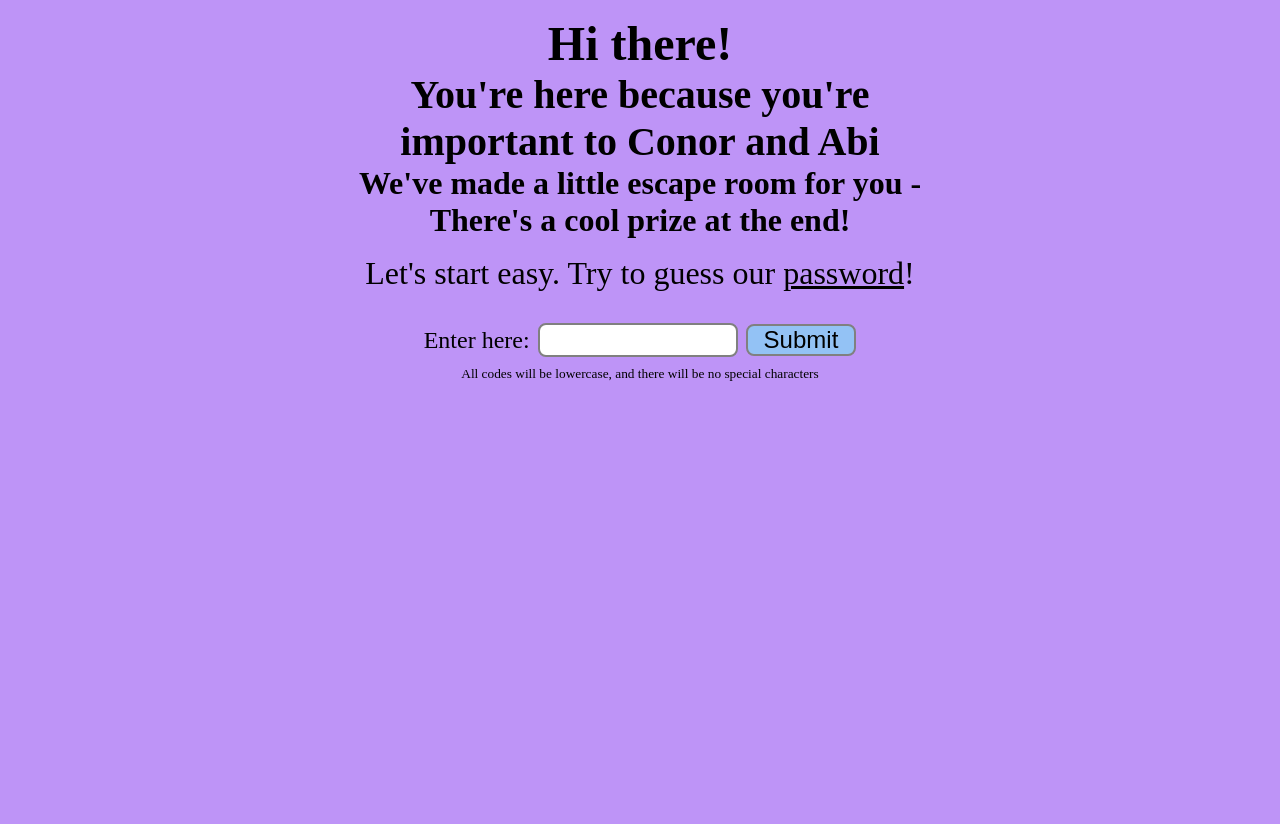
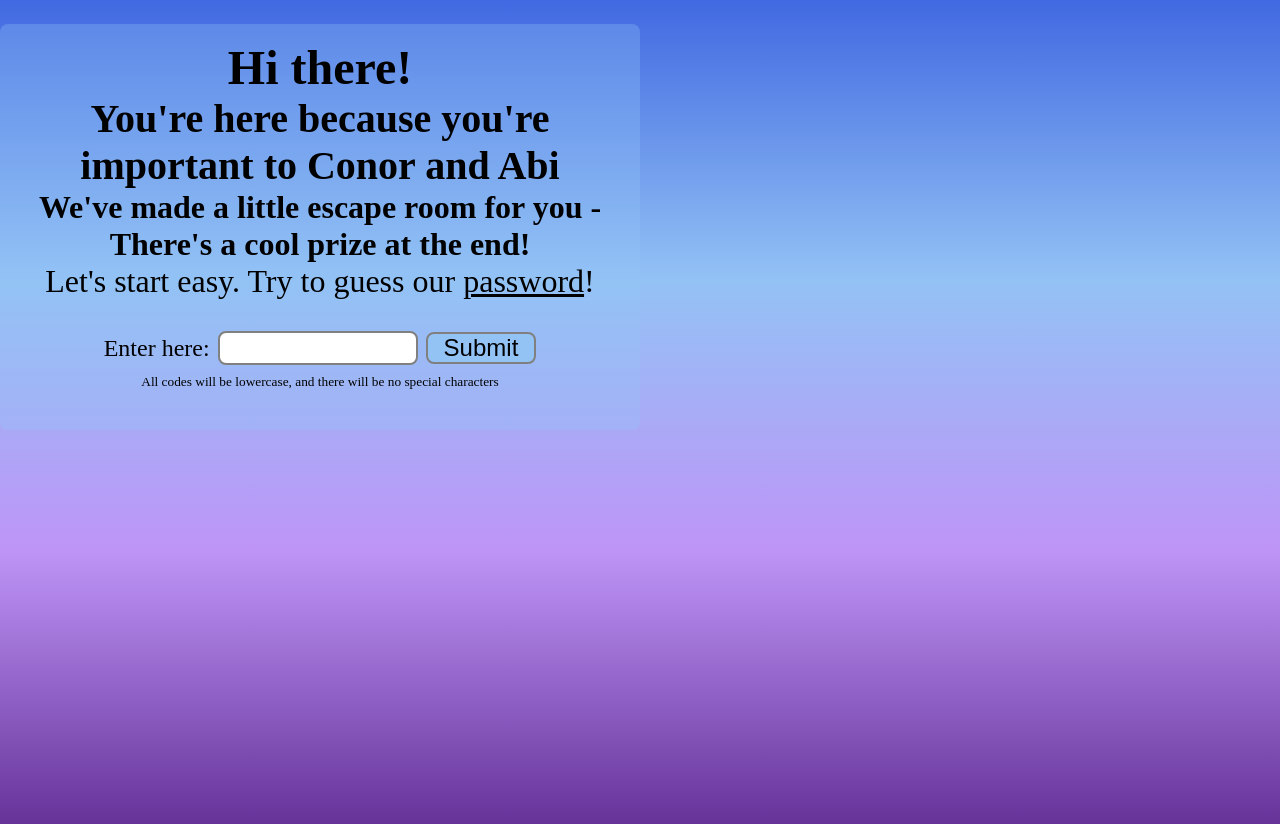
Before and after one commit to Abibubble/harrison-nye, a React (Create React App) app: page / in a window 1280 px wide. Before the commit the page ends 800 px from the top, so only its background shows below. Built offline with nearby package versions, Linux system fonts and the light colour scheme; a web font is replaced by a local one.

Commit message:
wip: Tidy styling

```diff
--- a/src/components/password-input.js
+++ b/src/components/password-input.js
@@ -1,6 +1,7 @@
 import styled from 'styled-components'
 import { useNavigate } from 'react-router-dom'
 import styles from '../data/styles'
+import SubmitButton from './submit-button'
 
 export default function PasswordInput() {
   const navigate = useNavigate()
@@ -32,10 +33,10 @@ export default function PasswordInput() {
   }
 
   return (
-    <Form>
+    <Form onSubmit={checkPassword}>
       <Label for='password'>Enter here:</Label>
       <Input type='text' id='password' name='password' />
-      <Button onClick={checkPassword}>Submit</Button>
+      <SubmitButton value='Submit' />
       <br />
       <small>
         All codes will be lowercase, and there will be no special characters
@@ -68,12 +69,3 @@ const Input = styled.input`
     width: 30%;
   }
 `
-
-const Button = styled.button`
-  margin: ${styles.spacer.tiny};
-  border-radius: ${styles.spacer.tiny};
-  border: ${styles.spacer.fine} solid grey;
-  background-color: #93c2f5;
-  font-size: 1.5rem;
-  padding: 0 ${styles.spacer.small};
-`
--- a/src/components/rsvp-form.js
+++ b/src/components/rsvp-form.js
@@ -2,6 +2,7 @@ import React, { useRef } from 'react'
 import styled from 'styled-components'
 import emailjs from '@emailjs/browser'
 import styles from '../data/styles'
+import SubmitButton from './submit-button'
 
 export default function RsvpForm() {
   const form = useRef()
@@ -27,7 +28,7 @@ export default function RsvpForm() {
   }
 
   return (
-    <Form ref={form} onSubmit={sendEmail}>
+    <form ref={form} onSubmit={sendEmail}>
       <Label>Name</Label>
       <Input type='text' name='user_name' />
       <Label>Email</Label>
@@ -45,16 +46,10 @@ export default function RsvpForm() {
       <textarea name='allergy' />
       <Label>Any dietary restrictions?</Label>
       <textarea name='dietary' />
-      <Submit type='submit' value='Send' />
-    </Form>
+      <SubmitButton value='Send' />
+    </form>
   )
 }
-
-const Form = styled.form`
-  background-color: ${styles.colour.blue};
-  border-radius: ${styles.spacer.tiny};
-  text-align: center;
-`
 
 const Label = styled.label`
   display: block;
@@ -65,5 +60,3 @@ const Input = styled.input`
   display: block;
   margin: 0 auto;
 `
-
-const Submit = styled(Input)``
--- /dev/null
+++ b/src/components/submit-button.js
@@ -0,0 +1,15 @@
+import styled from 'styled-components'
+import styles from '../data/styles'
+
+export default function SubmitButton({ value }) {
+  return <Button type='submit' value={value} />
+}
+
+const Button = styled.input`
+  margin: ${styles.spacer.tiny};
+  border-radius: ${styles.spacer.tiny};
+  border: ${styles.spacer.fine} solid grey;
+  background-color: ${styles.colour.blue};
+  font-size: 1.5rem;
+  padding: 0 ${styles.spacer.small};
+`
--- a/src/components/wrapper.js
+++ b/src/components/wrapper.js
@@ -2,15 +2,22 @@ import styled from 'styled-components'
 import styles from '../data/styles'
 
 export default function Wrapper({ ...props }) {
-  return <StyledWrapper>{props.children}</StyledWrapper>
+  return (
+    <StyledWrapper className={props.className}>{props.children}</StyledWrapper>
+  )
 }
 
 const StyledWrapper = styled.div`
-  margin: ${styles.spacer.small};
+  width: 90%;
+  margin: ${styles.spacer.small} auto;
   border-radius: ${styles.spacer.tiny};
-  background-color: ${styles.colour.blue};
+  background-color: ${styles.colour.transparentBlue};
+  text-align: center;
+  height: 100%;
+  padding: ${styles.spacer.small} 0;
 
   @media (min-width: ${styles.breakpoint.medium}) {
     margin: ${styles.spacer.medium} 0;
+    width: 50%;
   }
 `
--- a/src/data/styles.js
+++ b/src/data/styles.js
@@ -16,6 +16,7 @@ const styles = {
   colour: {
     purple: '#be94f7',
     blue: '#93c2f5',
+    transparentBlue: 'rgba(147, 194, 245, 0.3)',
   },
 }
 
--- a/src/pages/escape2.js
+++ b/src/pages/escape2.js
@@ -1,35 +1,23 @@
 import styled from 'styled-components'
 import PasswordInput from '../components/password-input'
 import styles from '../data/styles'
+import Wrapper from '../components/wrapper'
 
 export default function Escape2() {
   return (
-    <Page>
-      <MainText>
+    <Wrapper>
+      <PageSection>
         <h1>Nicely done!</h1>
         <p>Ok, that was definitely too easy! For the next one...</p>
-      </MainText>
-      <Clue>
+      </PageSection>
+      <PageSection>
         <p>Clue here</p>
-      </Clue>
+      </PageSection>
       <PasswordInput />
-    </Page>
+    </Wrapper>
   )
 }
 
-const Page = styled.div`
-  height: 100%;
-  text-align: center;
-  width: 100%;
-  margin: 0 auto;
-
-  @media (min-width: ${styles.breakpoint.medium}) {
-    width: 50%;
-  }
-`
-
-const MainText = styled.div`
+const PageSection = styled.div`
   margin: ${styles.spacer.small};
 `
-
-const Clue = MainText
--- a/src/pages/escape3.js
+++ b/src/pages/escape3.js
@@ -1,38 +1,26 @@
 import styled from 'styled-components'
 import PasswordInput from '../components/password-input'
 import styles from '../data/styles'
+import Wrapper from '../components/wrapper'
 
 export default function Escape2() {
   return (
-    <Page>
-      <MainText>
+    <Wrapper>
+      <PageSection>
         <h1>Nicely done!</h1>
         <p>
           Ok, that was definitely too easy! For the next one, solve the pigpen
           cypher below
         </p>
-      </MainText>
-      <Clue>
+      </PageSection>
+      <PageSection>
         <p>Clue here</p>
-      </Clue>
+      </PageSection>
       <PasswordInput />
-    </Page>
+    </Wrapper>
   )
 }
 
-const Page = styled.div`
-  height: 100%;
-  text-align: center;
-  width: 100%;
-  margin: 0 auto;
-
-  @media (min-width: ${styles.breakpoint.medium}) {
-    width: 50%;
-  }
-`
-
-const MainText = styled.div`
+const PageSection = styled.div`
   margin: ${styles.spacer.small};
 `
-
-const Clue = MainText
--- a/src/pages/index.js
+++ b/src/pages/index.js
@@ -1,41 +1,29 @@
 import styled from 'styled-components'
 import PasswordInput from '../components/password-input'
 import styles from '../data/styles'
+import Wrapper from '../components/wrapper'
 
 export default function Home() {
   return (
-    <Page>
-      <MainText>
+    <Wrapper>
+      <PageSection>
         <h1>Hi there!</h1>
         <h2>You're here because you're important to Conor and Abi</h2>
         <h3>
           We've made a little escape room for you - There's a cool prize at the
           end!
         </h3>
-      </MainText>
-      <Clue>
+      </PageSection>
+      <PageSection>
         <p>
           Let's start easy. Try to guess our <u>password</u>!
         </p>
-      </Clue>
+      </PageSection>
       <PasswordInput />
-    </Page>
+    </Wrapper>
   )
 }
 
-const Page = styled.div`
-  height: 100%;
-  text-align: center;
-  width: 100%;
-  margin: 0 auto;
-
-  @media (min-width: ${styles.breakpoint.medium}) {
-    width: 50%;
-  }
+const PageSection = styled.div`
+  margin: 0 ${styles.spacer.small};
 `
-
-const MainText = styled.div`
-  margin: ${styles.spacer.small};
-`
-
-const Clue = MainText
--- a/src/pages/rsvp.js
+++ b/src/pages/rsvp.js
@@ -1,23 +1,13 @@
 import styled from 'styled-components'
 import RsvpForm from '../components/rsvp-form'
 import styles from '../data/styles'
+import Wrapper from '../components/wrapper'
 
 export default function Rsvp() {
   return (
-    <Page>
+    <Wrapper>
       <h1>RSVP</h1>
       <RsvpForm />
-    </Page>
+    </Wrapper>
   )
 }
-
-const Page = styled.div`
-  height: 100%;
-  text-align: center;
-  width: 90%;
-  margin: 0 auto;
-
-  @media (min-width: ${styles.breakpoint.medium}}) {
-    width: 50%;
-  }
-`
--- a/src/pages/welcome.js
+++ b/src/pages/welcome.js
@@ -4,24 +4,14 @@ import styles from '../data/styles'
 import Header from '../components/header'
 import Carousel from '../components/carousel'
 import RsvpLink from '../components/rsvp-link'
+import Wrapper from '../components/wrapper'
 
 export default function Welcome() {
   return (
-    <Page>
+    <Wrapper>
       <Header />
       <Carousel />
       <RsvpLink />
-    </Page>
+    </Wrapper>
   )
 }
-
-const Page = styled.div`
-  height: 100%;
-  text-align: center;
-  width: 100%;
-  margin: 0 auto;
-
-  @media (min-width: ${styles.breakpoint.medium}) {
-    width: 50%;
-  }
-`
--- a/src/styles/index.css
+++ b/src/styles/index.css
@@ -4,10 +4,17 @@
 }
 
 body {
-  height: 100%;
+  height: 100vh;
   margin: 0;
   padding: 0;
-  background-color: #be94f7;
+  background: rgb(102, 51, 153);
+  background: linear-gradient(
+    0deg,
+    rgba(102, 51, 153, 1) 0%,
+    rgba(190, 148, 247, 1) 33%,
+    rgba(147, 194, 245, 1) 66%,
+    rgba(65, 105, 225, 1) 100%
+  );
   font-family: Zeyada, cursive;
 }
 
```
